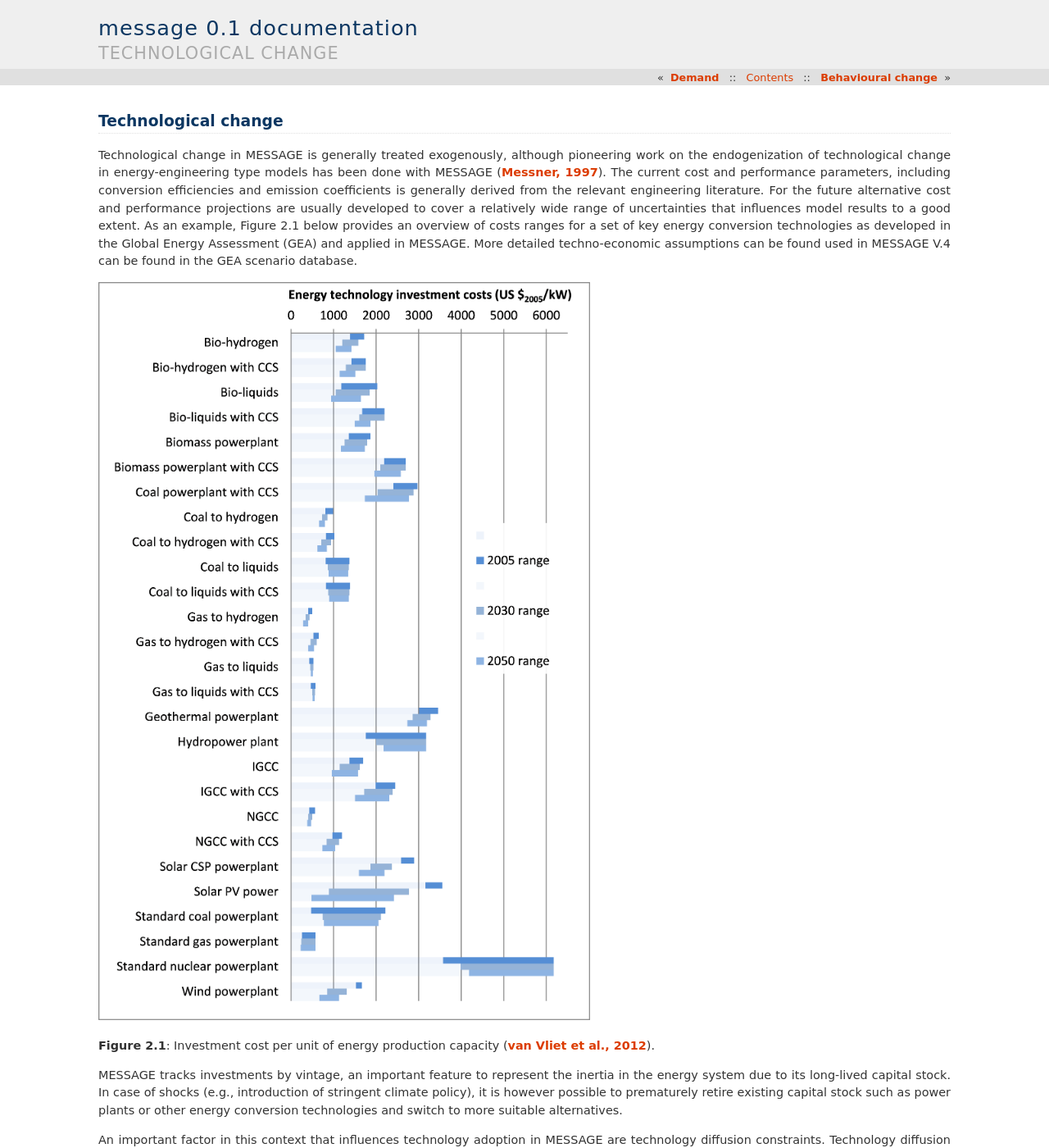
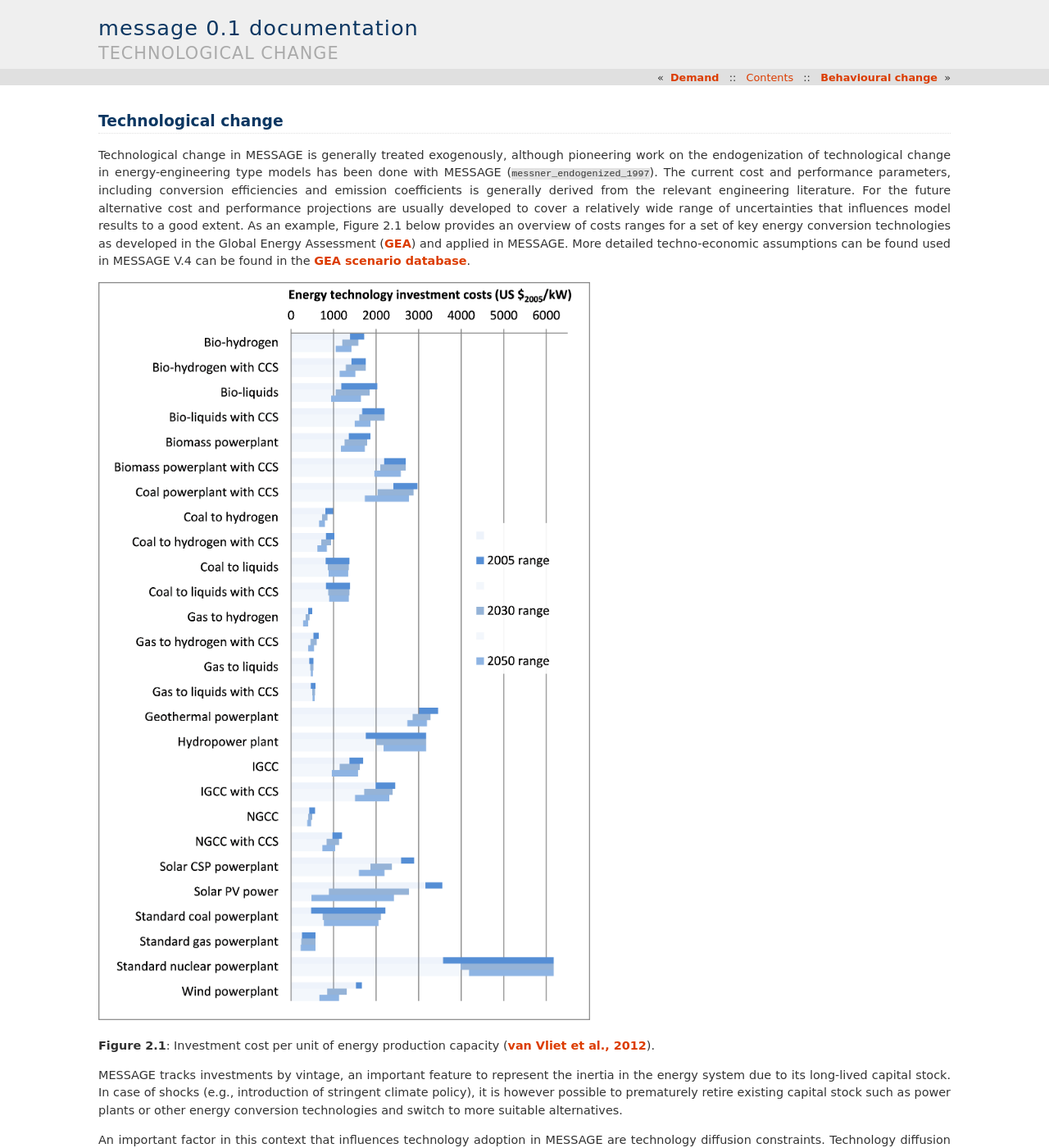
Before and after one commit to iiasa/message_doc, a Sphinx documentation site: the page built from source/message_globiom/socio_econ/tech.rst, in a window 1280 px wide and 1400 px high. Shown: the whole window at 82% size. Built offline with Sphinx 7.4.7, drawn with Linux system fonts in a browser that asks for light colours; cross-references to code outside the pages are shown as plain code; some of the changed text lies outside the part shown.

Commit message:
Update tech.rst

```diff
--- a/source/message_globiom/socio_econ/tech.rst
+++ b/source/message_globiom/socio_econ/tech.rst
@@ -1,6 +1,6 @@
 Technological change
 ======================
-Technological change in MESSAGE is generally treated exogenously, although pioneering work on the endogenization of technological change in energy-engineering type models has been done with MESSAGE (`Messner, 1997 <https://wiki.ucl.ac.uk/display/ADVIAM/References+MESSAGE>`_). The current cost and performance parameters, including conversion efficiencies and emission coefficients is generally derived from the relevant engineering literature. For the future alternative cost and performance projections are usually developed to cover a relatively wide range of uncertainties that influences model results to a good extent. As an example, Figure 2.1 below provides an overview of costs ranges for a set of key energy conversion technologies as developed in the Global Energy Assessment (GEA) and applied in MESSAGE. More detailed techno-economic assumptions can be found used in MESSAGE V.4 can be found in the GEA scenario database.
+Technological change in MESSAGE is generally treated exogenously, although pioneering work on the endogenization of technological change in energy-engineering type models has been done with MESSAGE (:cite:`messner_endogenized_1997`). The current cost and performance parameters, including conversion efficiencies and emission coefficients is generally derived from the relevant engineering literature. For the future alternative cost and performance projections are usually developed to cover a relatively wide range of uncertainties that influences model results to a good extent. As an example, Figure 2.1 below provides an overview of costs ranges for a set of key energy conversion technologies as developed in the Global Energy Assessment (`GEA <http://www.globalenergyassessment.org/>`_) and applied in MESSAGE. More detailed techno-economic assumptions can be found used in MESSAGE V.4 can be found in the `GEA scenario database <http://www.iiasa.ac.at/web-apps/ene/geadb/dsd?Action=htmlpage&page=welcome>`_.
 
 .. image:: /_static/GEA_technology_cost_ranges.png
    :width: 600px
```
Also changed, not shown: other parts of source/message_globiom/socio_econ/tech.rst (+1 -1 lines).
